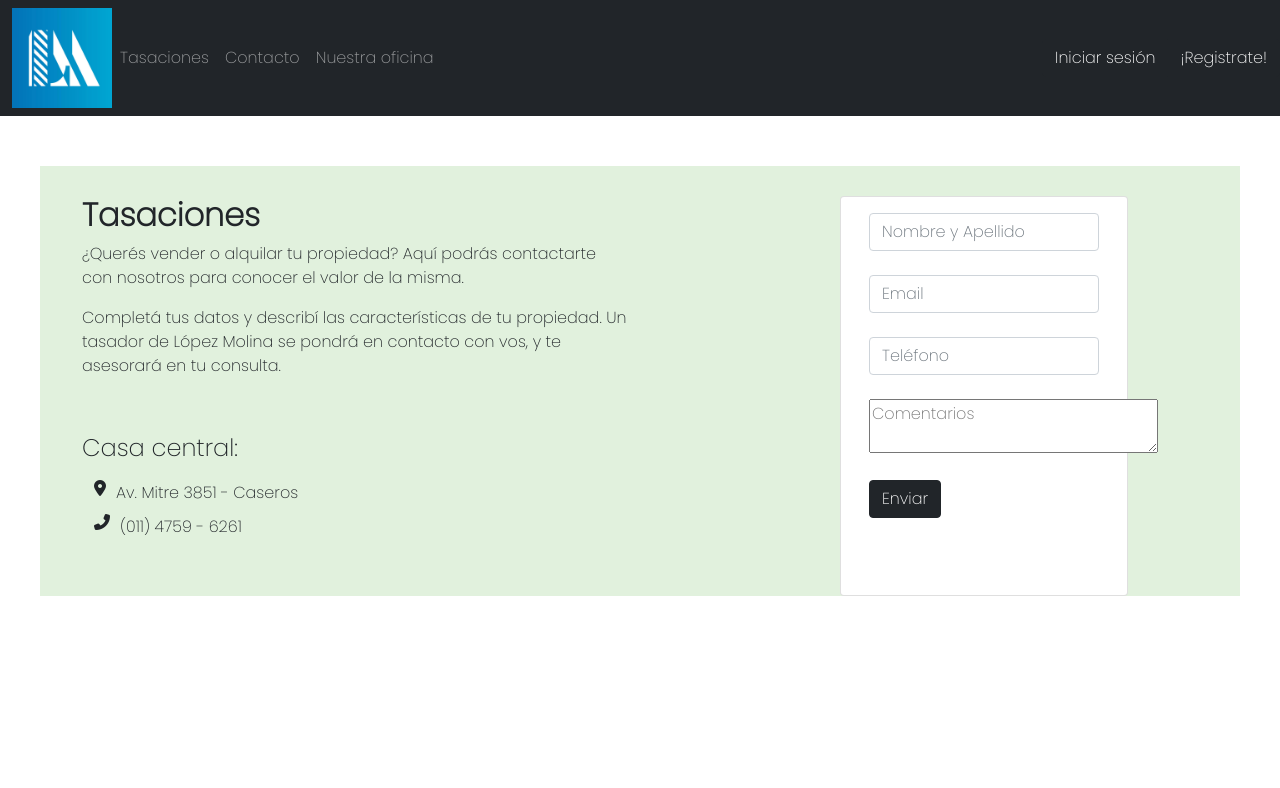
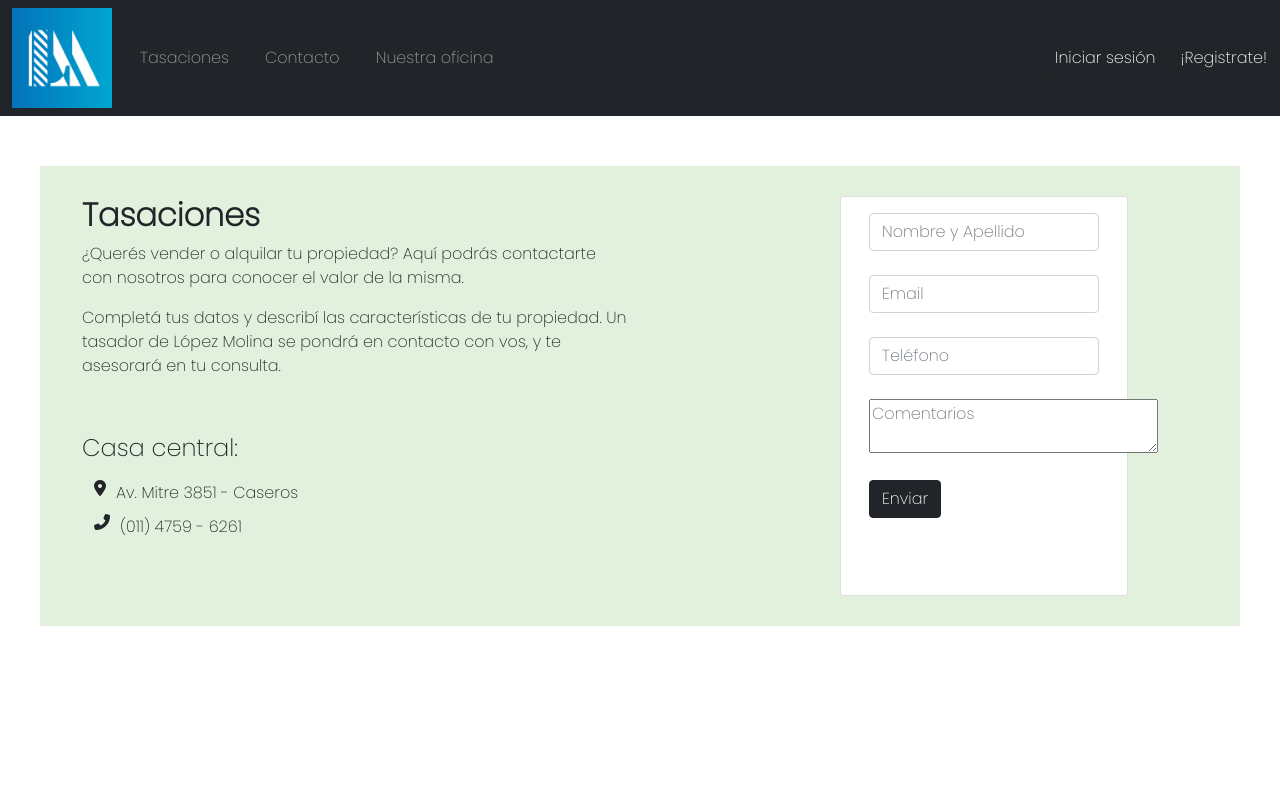
Before and after one commit to yamilalopez/proyecto_final, a plain HTML site: page tasaciones.html in a window 1280 px wide. Shown: the top 788 px of the page. Drawn offline with nearby package versions, Linux system fonts and the light colour scheme.

Commit message:
modifique nav en css

```diff
--- a/CSS/tasaciones.css
+++ b/CSS/tasaciones.css
@@ -2,6 +2,10 @@
 
 body {
   font-family: "poppins";
+}
+
+.nav-item {
+    margin-left: 20px;
 }
 
 .info {
@@ -9,6 +13,7 @@ body {
   margin-top: 50px;
   margin-left: 40px;
   margin-right: 40px;
+  padding-bottom: 30px;
 }
 
 .info h2 {
```
